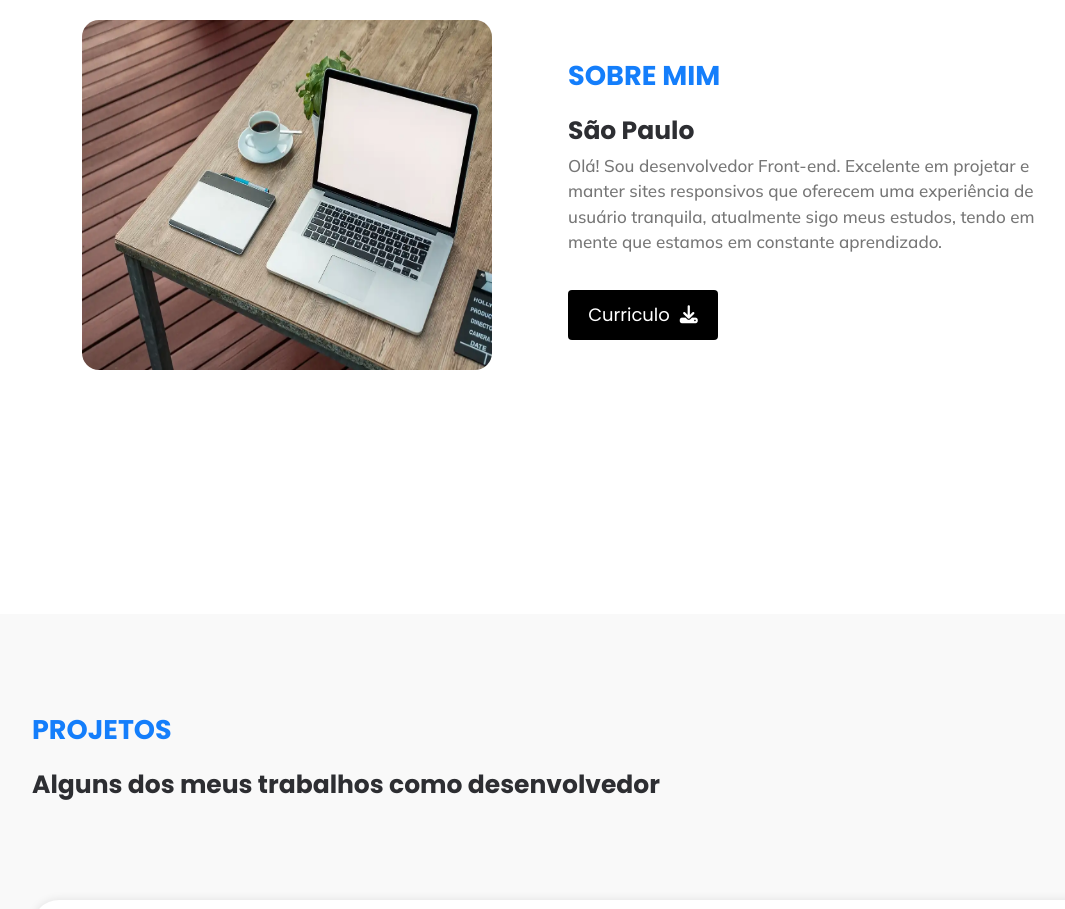
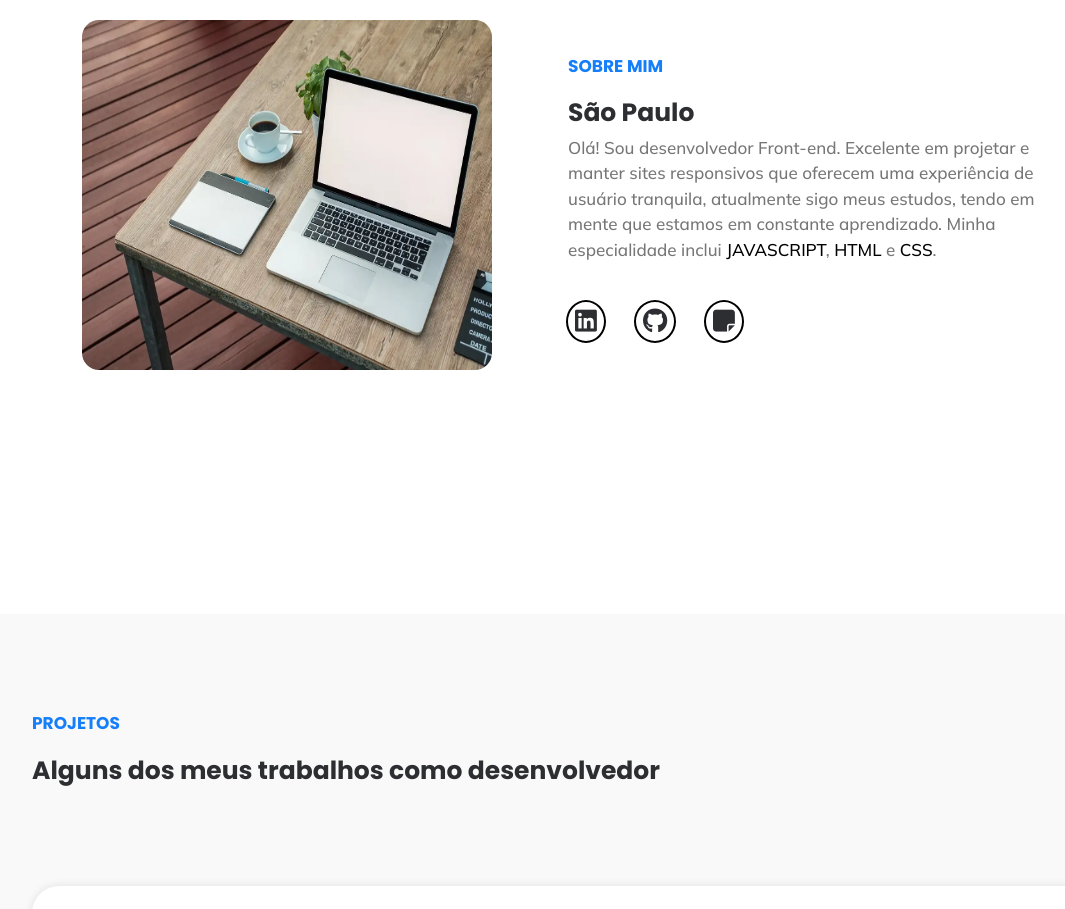
Before and after one commit to joaodev2005/portfolio.github.io, a plain HTML site: page index.html in a window 1280 px wide. Shown: the part 1020-1929 px from the top of the page, without its empty margins (72-1137 px from the left). Drawn offline with Linux system fonts and the light colour scheme.

Commit message:
ajustes no JS

```diff
--- a/css/mediaQuerry.css
+++ b/css/mediaQuerry.css
@@ -94,6 +94,9 @@
         margin-top: 2rem;
     }
 
+    .socials-about {
+        margin-top: 0;
+    }
 
     .toggle {
         display: flex;
--- a/css/style.css
+++ b/css/style.css
@@ -268,6 +268,12 @@ nav ul li a.active {
     background-color: var(--github-color);
 }
 
+#curri:hover {
+    outline-color: #E2725B;
+    color: white;
+    background-color: #E2725B;
+}
+
 .box-socials i:hover {
     animation: shake 0.25s;
     -webkit-animation: shake 0.25s;
@@ -364,6 +370,10 @@ nav ul li a.active {
     justify-content: center;
 }
 
+.about-img {
+    position: relative;
+}
+
 .about-img img {
     border-radius: 17px;
     height: 350px;
@@ -382,7 +392,7 @@ nav ul li a.active {
 
 .about-text h3 {
     color: #147efb;
-    font-size: 1.7rem;
+    font-size: 17px;
     font-family: var(--font-poppins);
     font-weight: 700;
     margin-bottom: 1rem;
@@ -404,6 +414,16 @@ nav ul li a.active {
     font-weight: 500;
     line-height: 1.5;
     margin-bottom: 35px;
+}
+
+.text-emphasis {
+    color: var(--color-dark);
+    text-transform: uppercase;
+}
+
+.socials-about {
+    margin-bottom: 0;
+    gap: 2rem;
 }
 
 .btn {
@@ -456,7 +476,7 @@ nav ul li a.active {
 
 .project-content p {
     color: #147efb;
-    font-size: 27px;
+    font-size: 17px;
     font-weight: 700;
     margin-bottom: 1rem;
     text-transform: uppercase;
--- a/index.html
+++ b/index.html
@@ -44,7 +44,7 @@
                             <p>Olá, sou o João Victor. Um desenvolvedor front-end apaixonado por tecnologia, Brasil</p>
                             <div class="box-socials">
                                 <a href="#"><i class="fa-brands fa-linkedin" id="link"></i></a>
-                                <a href="#"><i class="fa-brands fa-github" id="git"></i></a>
+                                <a href="https://github.com/joaodev2005" target="_blank"><i class="fa-brands fa-github" id="git"></i></a>
                             </div>
                         </div>
                         <div class="hero-img"></div>
@@ -74,9 +74,14 @@
                         <h4>São Paulo</h4>
                         <p>Olá! Sou desenvolvedor Front-end. Excelente em projetar e manter sites responsivos que
                             oferecem uma experiência de usuário tranquila, atualmente sigo meus estudos, tendo em mente
-                            que estamos em constante aprendizado.
+                            que estamos em constante aprendizado. Minha especialidade inclui <span class="text-emphasis">JavaScript</span>, <span class="text-emphasis">HTML</span> e <span class="text-emphasis">CSS</span>.
                         </p>
-                        <a class="btn" href="#">Curriculo <span><i class="fa-solid fa-download"></i></span></a>
+                        <!-- <a class="btn" href="#">Curriculo <span><i class="fa-solid fa-download"></i></span></a> -->
+                        <div class="box-socials socials-about">
+                            <a href="#"><i class="fa-brands fa-linkedin" id="link"></i></a>
+                            <a href="https://github.com/joaodev2005" target="_blank"><i class="fa-brands fa-github" id="git"></i></a>
+                            <a href="#"><i class="fa-solid fa-note-sticky" id="curri"></i></a>
+                        </div>
                     </div>
                 </div>
             </div>
@@ -161,7 +166,7 @@
             <div class="footercop">
                 <h3>Copyright © 2023. All rights are reserved</h3>
                 <div class="footer-socials">
-                    <a href="#"><i class="fa-brands fa-github"></i></a>
+                    <a href="https://github.com/joaodev2005" target="_blank"><i class="fa-brands fa-github"></i></a>
                     <a href="#"><i class="fa-brands fa-linkedin"></i></a>
                 </div>
             </div>
--- a/js/main.js
+++ b/js/main.js
@@ -4,7 +4,6 @@ const nav = document.querySelector('.nav')
 const sections = document.querySelectorAll('section')
 const navLink = document.querySelectorAll('header nav ul li a')
 const copyText = document.querySelector('.copy-text')
-
 
 const animation = () => {
     menuToggle.classList.toggle('active')
@@ -33,3 +32,10 @@ copyText.querySelector('button').addEventListener('click', () => {
         copyText.classList.remove('active')
     }, 1000)
 })
+
+navLink.forEach(link => {
+    link.addEventListener('click', () => {
+        link.classList.remove('ativado')
+        animation();
+    });
+});
```
